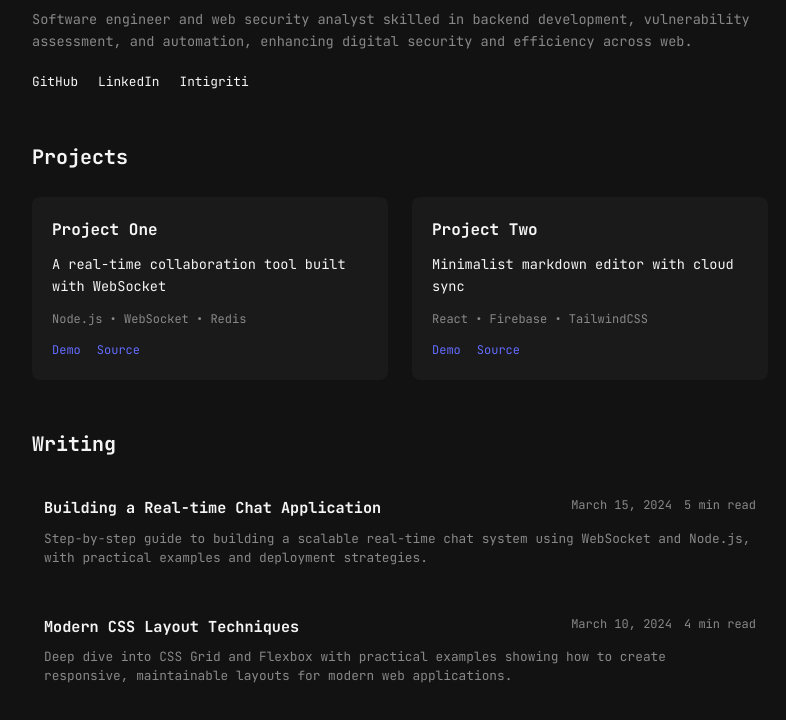
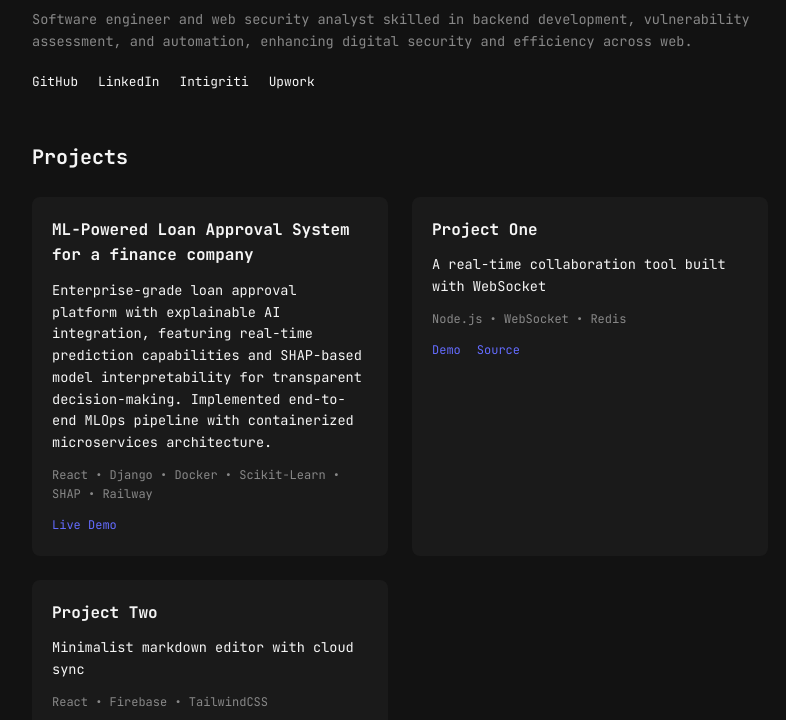
Before and after one commit to prxkc/prxkc.github.io, a website built with Vite: page index.html in a window 1280 px wide. Shown: the part 80-800 px from the top of the page, without its empty margins (240-1026 px from the left). Built offline with nearby package versions, Linux system fonts and the light colour scheme.

Commit message:
Added ML Project

```diff
--- a/index.html
+++ b/index.html
@@ -29,10 +29,12 @@
             >LinkedIn</a
           >
           <a
-            href="https://app.intigriti.com/profile/pr0xy_"
-            target="_blank"
-            rel="noopener"
+            href="https://app.intigriti.com/profile/pr0xy_" target="_blank" rel="noopener"
             >Intigriti</a
+          >
+          <a
+            href="https://www.upwork.com/freelancers/~01df910394150b398f" target="_blank" rel="noopener"
+            >Upwork</a
           >
         </nav>
       </header>
@@ -40,6 +42,14 @@
       <section id="projects">
         <h2>Projects</h2>
         <div class="projects-grid">
+          <article class="project-card">
+            <h3>ML-Powered Loan Approval System for a finance company</h3>
+            <p>Enterprise-grade loan approval platform with explainable AI integration, featuring real-time prediction capabilities and SHAP-based model interpretability for transparent decision-making. Implemented end-to-end MLOps pipeline with containerized microservices architecture.</p>
+            <div class="tech-stack">React • Django • Docker • Scikit-Learn • SHAP • Railway</div>
+            <div class="project-links">
+              <a href="https://loan-analysis-system-frontend-production.up.railway.app/" target="_blank" rel="noopener">Live Demo</a>
+            </div>
+          </article>
           <article class="project-card">
             <h3>Project One</h3>
             <p>A real-time collaboration tool built with WebSocket</p>
```
